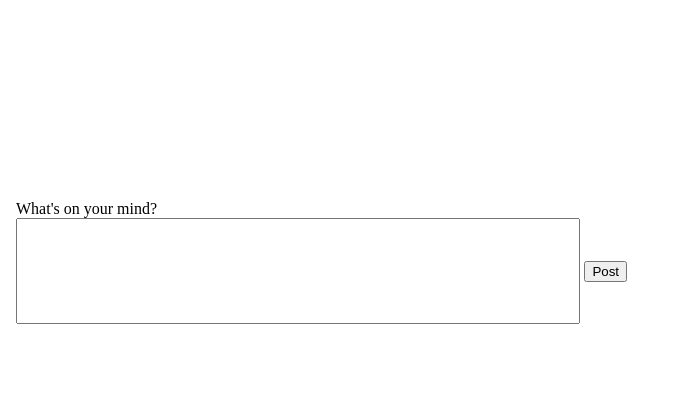
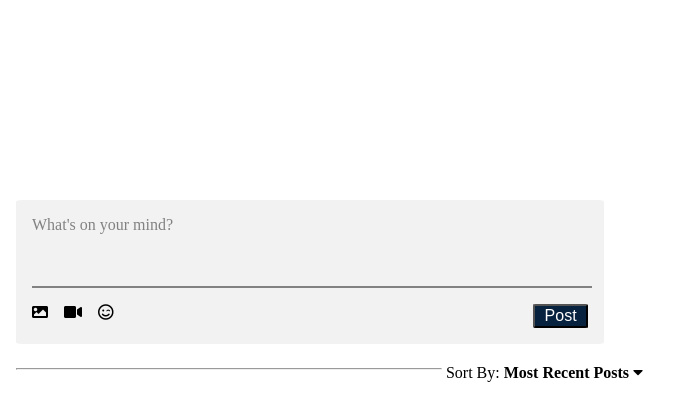
Before and after one commit to hng5-blog-task/blog-task, a PHP site: page /profile.html in a window 1280 px wide. Shown: the part 662-1076 px from the top of the page, without its empty margins (0-689 px from the left). Run offline with PHP 8.4, Linux system fonts and the light colour scheme; some libraries are stand-ins or nearby versions.

Commit message:
Added styling to the main section for profile page

```diff
--- a/css/theme1.css
+++ b/css/theme1.css
@@ -40,11 +40,18 @@ body {
     border-radius: 50%
 }
 
-.postInput {
-    height: 100px;
-    width: 63%;
+.postInput-label {
+    color: #828282;
 }
 
+.postInput {
+    height: 50px;
+    width: 100%;
+    background: transparent;
+    border: none;
+    border-bottom: 2px solid #828282;
+    margin-bottom: 1rem;
+}
 .post {
     display: flex;
     margin-top: 2em;
@@ -59,3 +66,42 @@ body {
     display: flex;
     justify-content: space-evenly;
 }
+
+.postIcons {
+    display: flex;
+    justify-content: space-evenly;
+}
+
+.postIcons > i {
+    margin-right: 1rem;
+}
+
+.createPost {
+    width: 63%;
+    background-color: #F2F2F2;
+    padding: 1rem;
+    border-radius: 1%;
+    margin-bottom: 1rem;
+}
+
+.postInput-footer {
+    display: flex;
+    justify-content: space-between;
+}
+
+.postButton {
+    background-color: #06223E;
+    color: #FFF;
+    border-radius: 5%;
+    font-size: 1rem;
+    width: 10%;
+}
+
+hr {
+    display: inline-block;
+    width: 48%;
+}
+
+.sort {
+    font-weight: 600;
+}
--- a/profile.html
+++ b/profile.html
@@ -41,15 +41,24 @@
                 </div>
             </div>
             <div class="main">
-                <div>
+                <div class="createPost">
                     <form action="">
-                        <label for="">What's on your mind?</label>
+                        <label for="" class="postInput-label">What's on your mind?</label>
                         <br />
                         <input class="postInput" type="text" required>
-
-                            <button>Post</button>
+                        <div class="postInput-footer">
+                            <div class="postIcons">
+                                <i class="fas fa-image"></i>
+                                <i class="fas fa-video"></i>
+                                <i class="far fa-smile-wink"></i>
+                            </div>
+                            <button class="postButton">Post</button>
                         </div>
                     </form>
+                </div>
+                <div>
+                    <hr>
+                    <span> Sort By: <span class="sort">Most Recent Posts <i class="fas fa-caret-down"></i> </span></span>
                 </div>
                 <div class="post">
                     <div>
```
